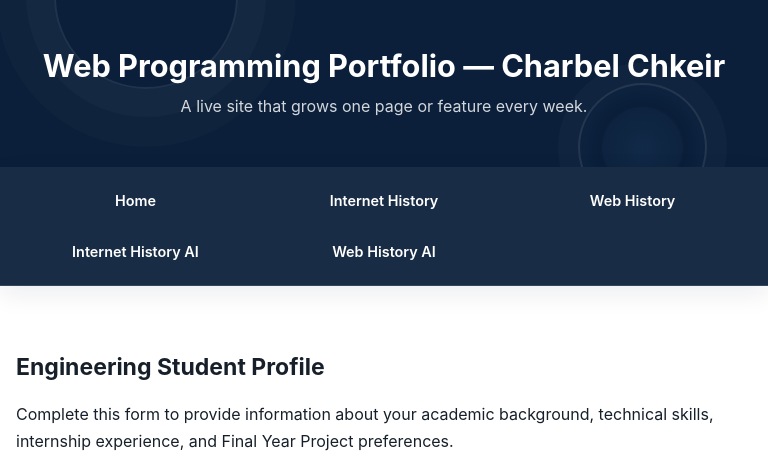
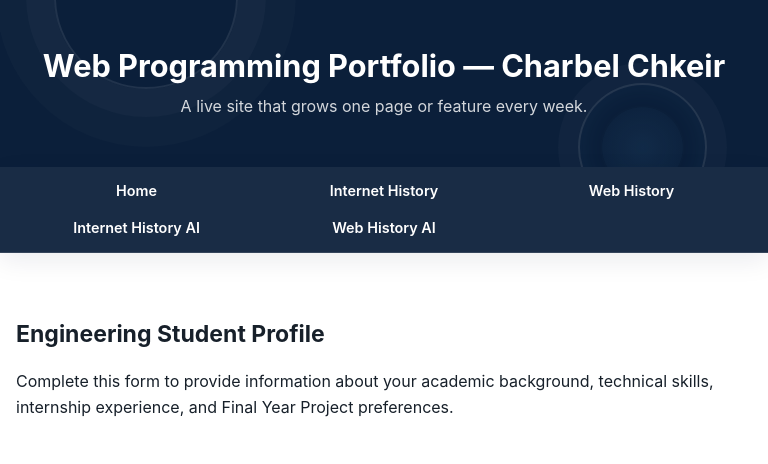
Before and after one commit to Charbel-Chkeir/web-programming-site, a Flask app: page /submit-profile in a window 768 px wide. Shown: the top 464 px of the page. Run offline with Flask 3, Linux system fonts and the light colour scheme.

```diff
--- a/static/style.css
+++ b/static/style.css
@@ -1171,9 +1171,9 @@ video {
         width: 100%;
 
         margin: 0;
-        padding: 0.8rem 1rem;
+        padding: 0.4rem 1rem;
 
-        gap: 0.6rem;
+        gap: 0.1rem 0.4rem;
 
         list-style: none;
     }
@@ -1188,7 +1188,7 @@ video {
 
         width: 100%;
 
-        padding: 0.55rem 0.4rem;
+        padding: 0.35rem 0.4rem;
 
         text-align: center;
 
```
